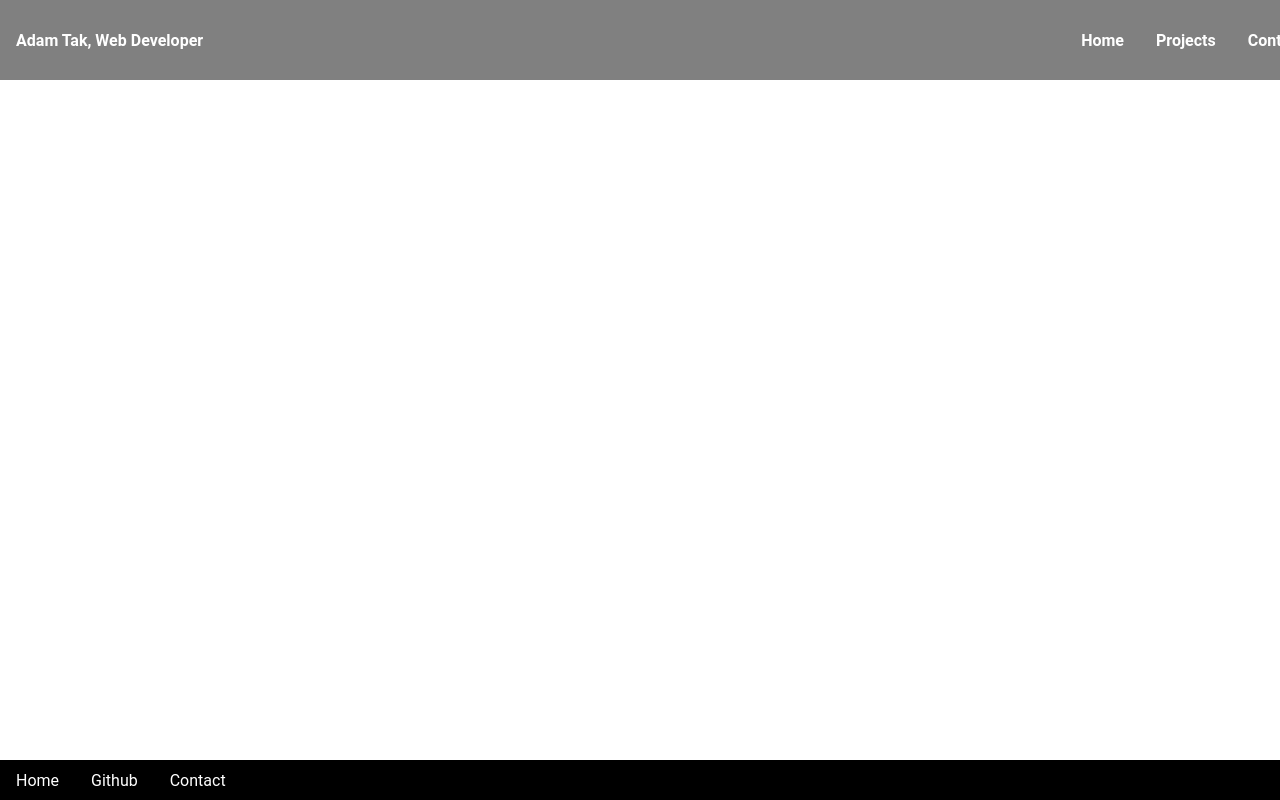
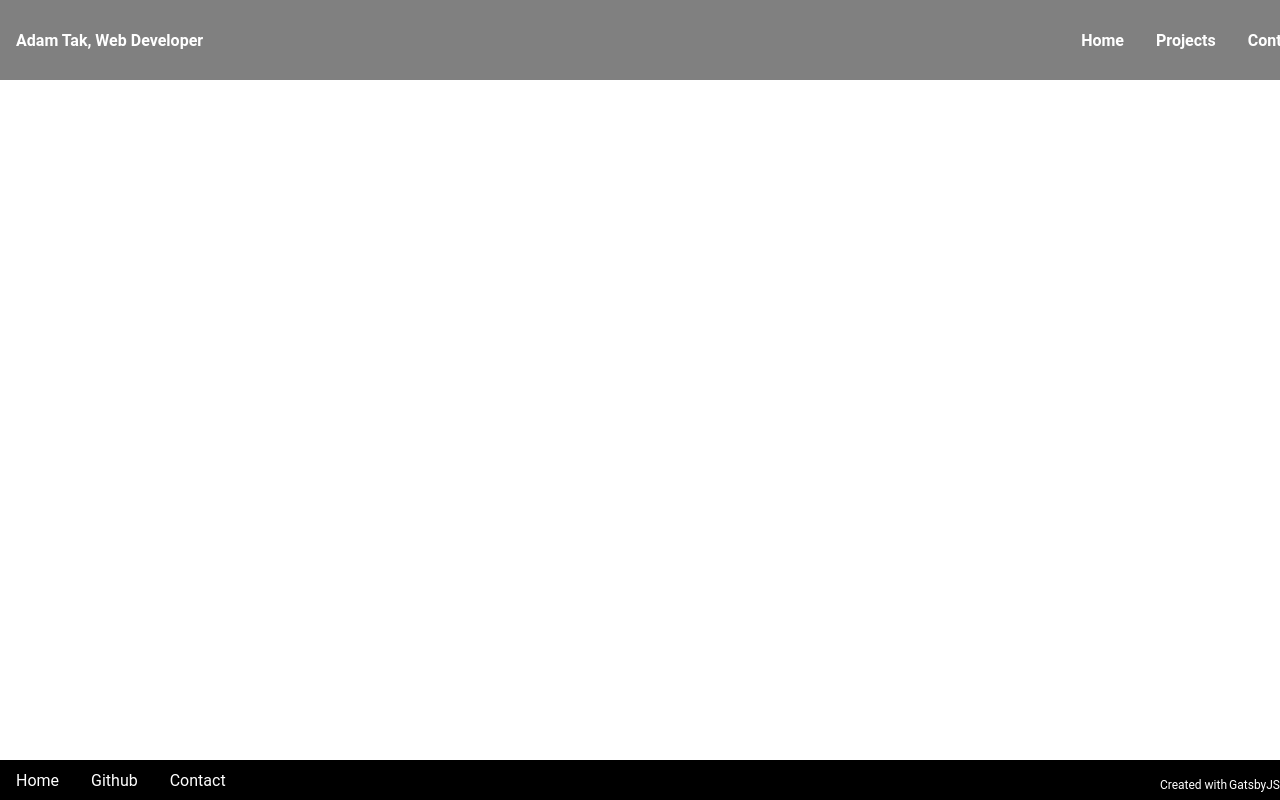
Before and after one commit to AdamDTak2112/adam-tak-portfolio, a Gatsby site: page / in a window 1280 px wide. Shown: the top 800 px of the page. Built offline with nearby package versions, Linux system fonts and the light colour scheme; Gatsby itself is replaced by a stand-in of ours.

Commit message:
finishing touches on footer

```diff
--- a/src/components/footer.js
+++ b/src/components/footer.js
@@ -13,13 +13,22 @@ const Footer = ({ data }) => {
           </NavLink>
         ))}
       </NavMenu>
+      <FooterText>
+        Created with{" "}
+        <GatsbyLink to="https://www.gatsbyjs.com/">GatsbyJS</GatsbyLink>
+      </FooterText>
     </Nav>
   )
 }
 
 export default Footer
 
-const FooterText = styled.p``
+const FooterText = styled.p`
+  color: #fff;
+  font-size: 12px;
+  display: flex;
+  align-items: flex-end;
+`
 
 const Nav = styled.nav`
   background: black;
@@ -44,6 +53,14 @@ const NavLink = styled(Link)`
   cursor: pointer;
 `
 
+const GatsbyLink = styled(Link)`
+  color: #fff;
+  display: flex;
+  align-items: center;
+  text-decoration: none;
+  padding-left: 2px;
+`
+
 const NavMenu = styled.div`
   display: flex;
   position: relative;
```
